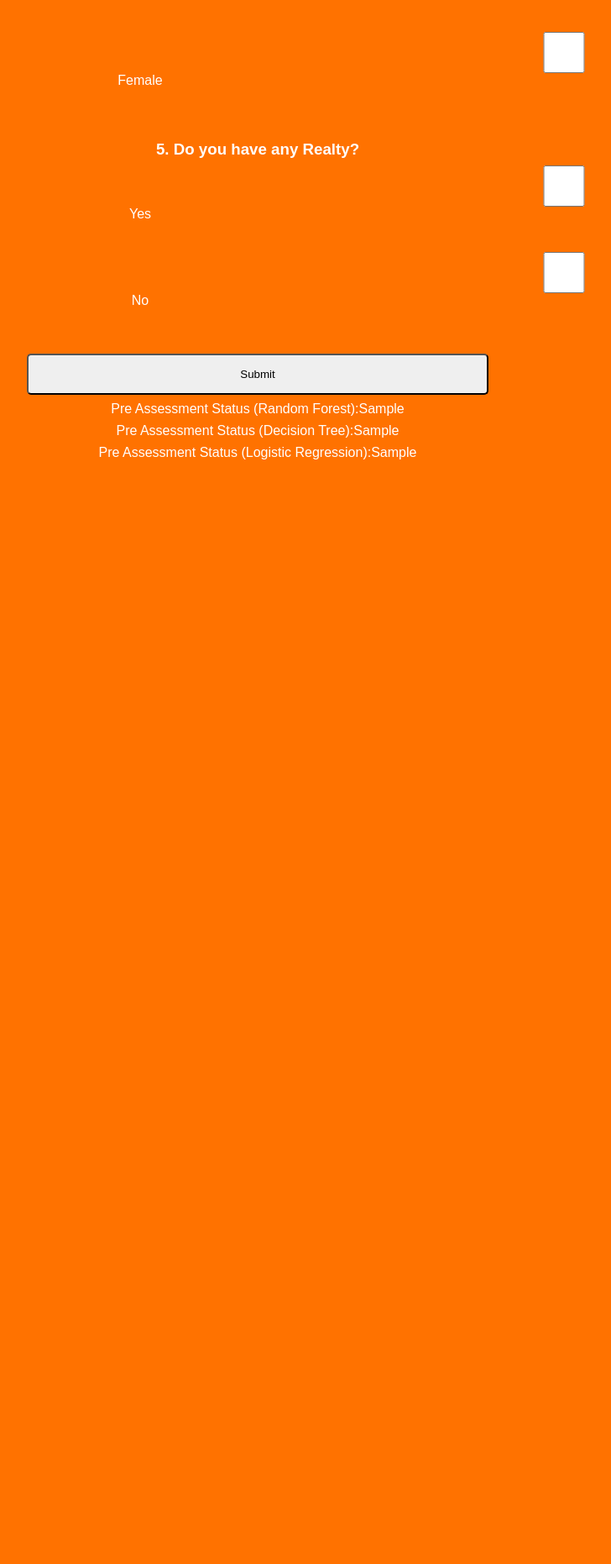
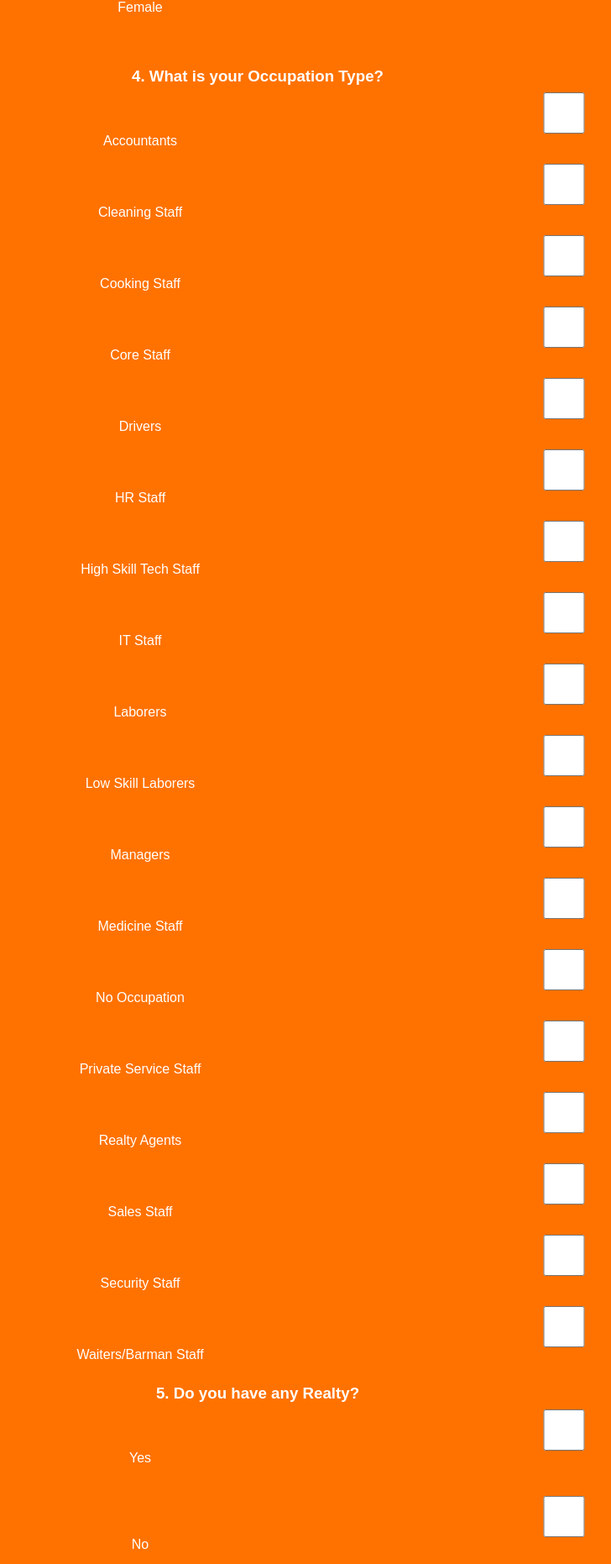
Before and after one commit to fizahazeni/credit-card-preassessment, a Flask app: template templates/index.html in a window 1280 px wide. Shown: the part 923-2785 px from the top of the page at 84% size, without its empty margins (333-1061 px from the left). Before the commit the page ends 1470 px from the top, so only its background shows below. Run offline with Flask 2, Linux system fonts and the light colour scheme; the template is opened without the code that fills it: most values are stand-ins (such as "Sample title", 1, 10 or a date in 2020); some libraries are stand-ins or nearby versions.

Commit message:
Update index.html

```diff
--- a/templates/index.html
+++ b/templates/index.html
@@ -60,17 +60,52 @@
       <h3 ><p>1. What is your Age?</p></h3>
       <p><input type="number" step="1" name="age" /></p>
 
-      <h3><p>2. How many years have you been employed?</p></h3>
-      <p><input type="number" step="1" name="yearsemployed" /></p>
-
-      <h3><p>3. What is your Annual Income?</p></h3>
+      <h3><p>2. What is your Annual Income?</p></h3>
       <p><input type="number" step="500" name="amtincometotal" /></p>
 
-      <h3><p>4. What is your gender?</p></h3>
+      <h3><p>3. What is your gender?</p></h3>
       <input type="checkbox" name="gender" value="Male" />
       <label for="Gender1"> Male</label><br /><br />
       <input type="checkbox" name="gender" value="Female" />
       <label for="Gender2"> Female</label><br /><br /><br />
+
+      <h3><p>4. What is your Occupation Type?</p></h3>
+      <input type="checkbox" name="occupancy" value="Accountants">
+      <label for="Occupancy1"> Accountants</label><br>
+      <input type="checkbox" name="occupancy" value="Cleaning Staff">
+      <label for="Occupancy2"> Cleaning Staff</label><br>
+      <input type="checkbox" name="occupancy" value="Cooking Staff">
+      <label for="Occupancy3"> Cooking Staff</label><br>
+      <input type="checkbox" name="occupancy" value="Core Staff">
+      <label for="Occupancy4"> Core Staff</label><br>
+      <input type="checkbox" name="occupancy" value="Drivers">
+      <label for="Occupancy5"> Drivers</label><br>
+      <input type="checkbox" name="occupancy" value="HR Staff">
+      <label for="Occupancy6"> HR Staff</label><br>
+      <input type="checkbox" name="occupancy" value="High Skill Tech Staff">
+      <label for="Occupancy7"> High Skill Tech Staff</label><br>
+      <input type="checkbox" name="occupancy" value="IT Staff">
+      <label for="Occupancy8"> IT Staff</label><br>
+      <input type="checkbox" name="occupancy" value="Laborers">
+      <label for="Occupancy9"> Laborers</label><br>
+      <input type="checkbox" name="occupancy" value="Low Skill Laborers">
+      <label for="Occupancy10"> Low Skill Laborers</label><br>
+      <input type="checkbox" name="occupancy" value="Managers">
+      <label for="Occupancy11"> Managers</label><br>
+      <input type="checkbox" name="occupancy" value="Medicine Staff">
+      <label for="Occupancy12"> Medicine Staff</label><br>
+      <input type="checkbox" name="occupancy" value="No Occupation">
+      <label for="Occupancy13"> No Occupation</label><br>
+      <input type="checkbox" name="occupancy" value="Private Service Staff">
+      <label for="Occupancy14"> Private Service Staff</label><br>
+      <input type="checkbox" name="occupancy" value="Realty Agents">
+      <label for="Occupancy15"> Realty Agents</label><br>
+      <input type="checkbox" name="occupancy" value="Sales Staff">
+      <label for="Occupancy16"> Sales Staff</label><br>
+      <input type="checkbox" name="occupancy" value="Security Staff">
+      <label for="Occupancy17"> Security Staff</label><br>
+      <input type="checkbox" name="occupancy" value="Waiters/Barman Staff">
+      <label for="Occupancy18"> Waiters/Barman Staff</label><br>
 
       <h3><p>5. Do you have any Realty?</p></h3>
       <input type="checkbox" name="realty" value="Yes" />
```
